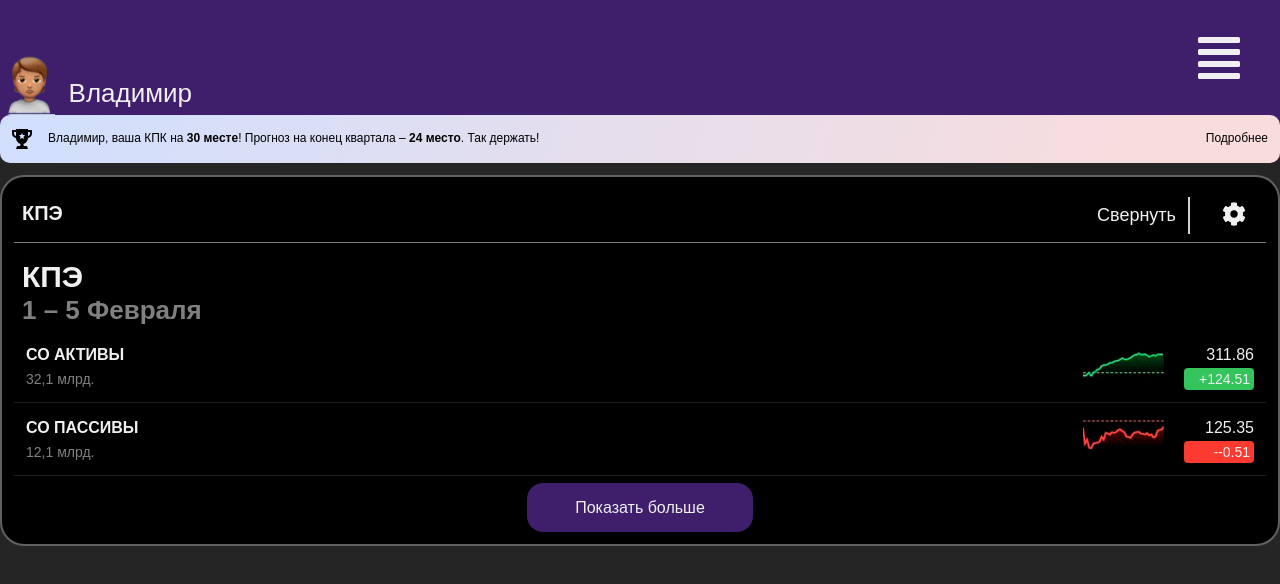
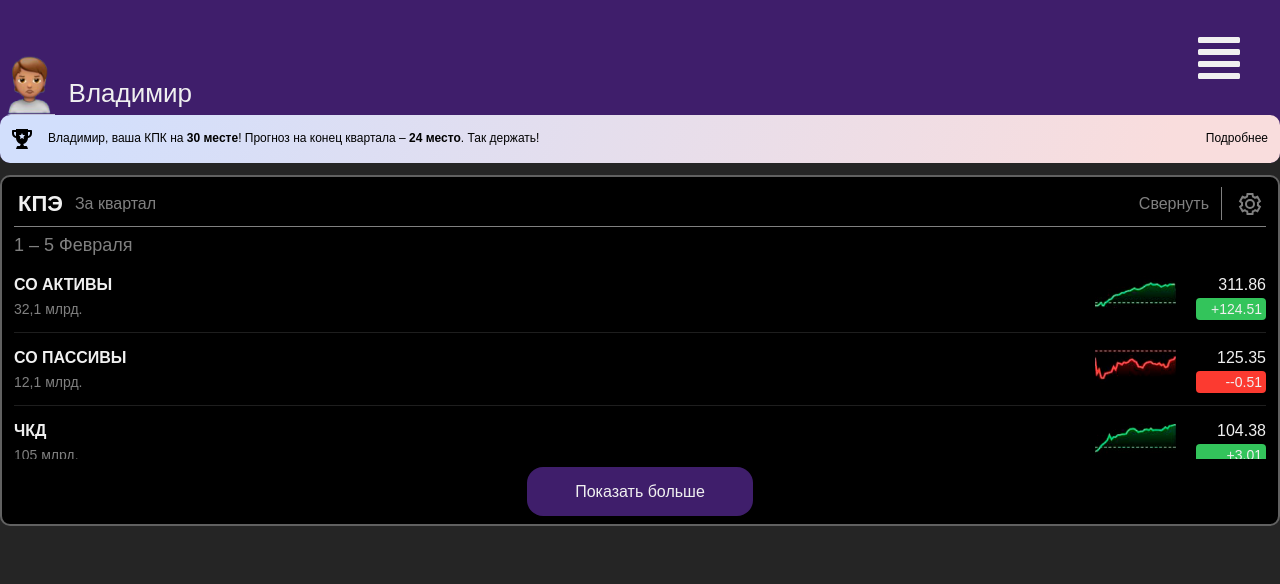
Before and after one commit to truefeelz/mobile-rkpk, a React (Create React App) app: page / in a window 1280 px wide. Shown: the top 584 px of the page. Built offline with nearby package versions, Linux system fonts and the light colour scheme.

Commit message:
Поправит паддинги

```diff
--- a/src/pages/MainPage/components/KpiCard/KpiCard.module.css
+++ b/src/pages/MainPage/components/KpiCard/KpiCard.module.css
@@ -13,18 +13,21 @@
 .pageHeader .container {
     display: flex;
     flex-direction: column;
-    padding: 16px 8px 4px;
-    font-weight: 600;
+    font-weight: 500;
     line-height: 1.2;
+    padding-bottom: 4px;
 }
 
 .title {
-    font-size: 30px;
+    font-size: 16px;
+    margin-left: 12px;
+    color: #808080;
+    font-weight: 400;
 }
 
 .subTitle {
     color: #808080;
-    font-size: 26px;
+    font-size: 18px;
 }
 
 .pageFooter {
--- a/src/pages/MainPage/components/KpiCard/KpiCard.tsx
+++ b/src/pages/MainPage/components/KpiCard/KpiCard.tsx
@@ -6,13 +6,17 @@ import {Card} from "../../../components";
 
 export const KpiCard: React.FC = () => {
     return (
-        <Card title="КПЭ">
+        <Card title={
+            <>
+                КПЭ
+                <span className={classes.title}>
+                  За квартал
+                </span>
+            </>
+        }>
             <div className={classes.page}>
               <div className={classes.pageHeader}>
                   <div className={classes.container}>
-                      <span className={classes.title}>
-                          КПЭ
-                      </span>
                       <span className={classes.subTitle}>
                           1 – 5 Февраля
                       </span>
--- a/src/pages/MainPage/components/KpiCard/components/metricItem/MetricItem.module.css
+++ b/src/pages/MainPage/components/KpiCard/components/metricItem/MetricItem.module.css
@@ -1,7 +1,7 @@
 .container {
     display: flex;
     justify-content: space-between;
-    padding: 12px;
+    padding: 12px 0px 12px;
     border-bottom: 1px solid #1e1e1e;
 }
 
--- a/src/pages/components/Card/Card.module.css
+++ b/src/pages/components/Card/Card.module.css
@@ -1,50 +1,56 @@
 .container {
-    border-radius: 24px;
-    padding: 12px;
+    border-radius: 10px;
+    padding: 4px 12px 8px 12px;
     margin-top: 12px;
     background: black;
     border: 2px solid #ffffff61;
 }
 
 .header {
-    padding: 8px;
+    padding: 4px;
     border-bottom: 1px grey solid;
     display: flex;
     justify-content: space-between;
 }
 
 .headerTitle {
-    font-size: 20px;
+    font-size: 22px;
     font-weight: 600;
+    display: flex;
+    align-items: center;
 }
 
 .headerButtons {
     display: flex;
     justify-content: space-between;
+    align-items: center;
     font-size: 18px;
-    font-weight: 500;
+    font-weight: 400;
+    color: grey;
 }
 
 .headerMinimize {
     padding: 4px 12px 4px 12px;
-    border-right: 2px lightgrey solid;
+    border-right: 1px grey solid;
     cursor: pointer;
+    font-size: 16px;
 }
 
 .optionsIcon {
     cursor: pointer;
     font-size: 24px;
-    vertical-align: sub;
+    vertical-align: middle;
 }
 
 .headerOptions {
-    padding: 4px 12px 4px 32px;
+    padding: 4px 0 4px 16px;
 }
 
 .content {
-    max-height: 240px;
+    max-height: 232px;
     overflow: hidden;
     transition: max-height 0.2s;
+    padding: 8px 0px 8px;
 }
 
 .contentExpanded {
@@ -66,6 +72,7 @@
 .footer {
     display: flex;
     justify-content: center;
+    margin-top: 8px;
 }
 
 .footerButton {
--- a/src/pages/components/Card/Card.tsx
+++ b/src/pages/components/Card/Card.tsx
@@ -1,11 +1,10 @@
 import React, {ReactNode, useState} from "react";
 import classes from "./Card.module.css";
 import {Dropdown} from "../Dropdown";
-import { FontAwesomeIcon } from "@fortawesome/react-fontawesome";
-import {faCog} from "@fortawesome/free-solid-svg-icons";
+import faCog from "./images/Cog.svg";
 
 interface IProps {
-    title: string;
+    title: ReactNode;
     children: ReactNode;
 }
 
@@ -39,7 +38,7 @@ export const Card: React.FC<IProps> = (props) => {
                     </div>
                     <div className={classes.headerOptions}>
                         <Dropdown items={menuItems}>
-                            <FontAwesomeIcon icon={faCog} className={classes.optionsIcon} size="1x"/>
+                            <img src={faCog} className={classes.optionsIcon} />
                         </Dropdown>
                     </div>
                 </div>
```
Also changed, not shown: src/pages/components/Card/images/Cog.svg (added).
